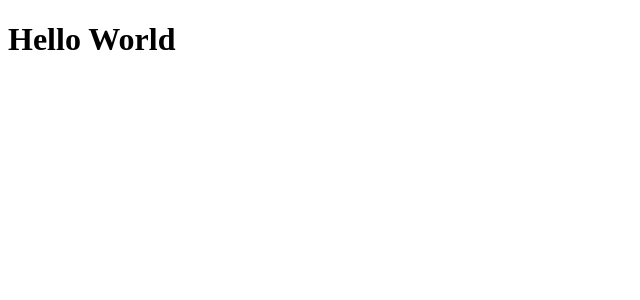
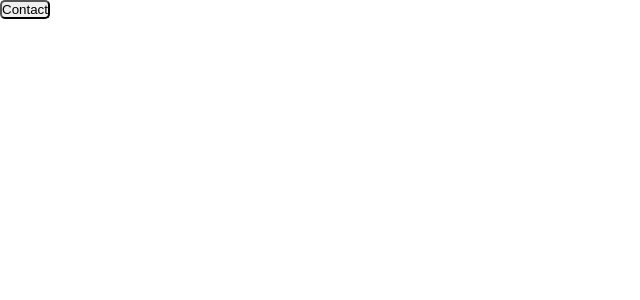
Before and after one commit to tosuki/dropdown-menu, a React (Vite) app: page / in a window 1280 px wide. Shown: the top 300 px of the page, without its empty margins (0-640 px from the left). Built offline with nearby package versions, Linux system fonts and the light colour scheme.

Commit message:
feat: add global styles and dropdown component to App.tsx

```diff
--- a/src/App.tsx
+++ b/src/App.tsx
@@ -1,5 +1,18 @@
+import { DropdownMenuComponent } from "./components/dropdown"
+
+import "./styles.css"
+
 export function App() {
     return (
-        <h1>Hello World</h1>
+        <div className="container">
+            <DropdownMenuComponent
+                label="Contact"
+                items={[
+                    { title: "Github" },
+                    { title: "Linkedin" },
+                    { title: "Discord" }
+                ]}
+            />
+        </div>
     )
 }
--- a/src/components/dropdown/index.tsx
+++ b/src/components/dropdown/index.tsx
@@ -25,6 +25,9 @@ export function DropdownMenuComponent(properties: DropdownMenuProperties) {
                 className="dropdown-button"
                 onClick={ onButtonClick }
             >{ properties.label }</button>
+            { isOpen && (
+                <h1>It's open</h1>
+            )}
         </div>
     )
 }
--- /dev/null
+++ b/src/styles.css
@@ -0,0 +1,22 @@
+:root {
+    --page-background: #FFFFFF;
+    --page-text-color: #000000;
+}
+
+* {
+    margin: 0;
+    padding: 0;
+    outline: 0;
+
+    box-sizing: border-box;
+}
+
+body {
+    background-color: var(--page-background);
+    color: var(--page-text-color);
+}
+
+.container {
+    width: 100vw;
+    height: 100vh;
+}
```
